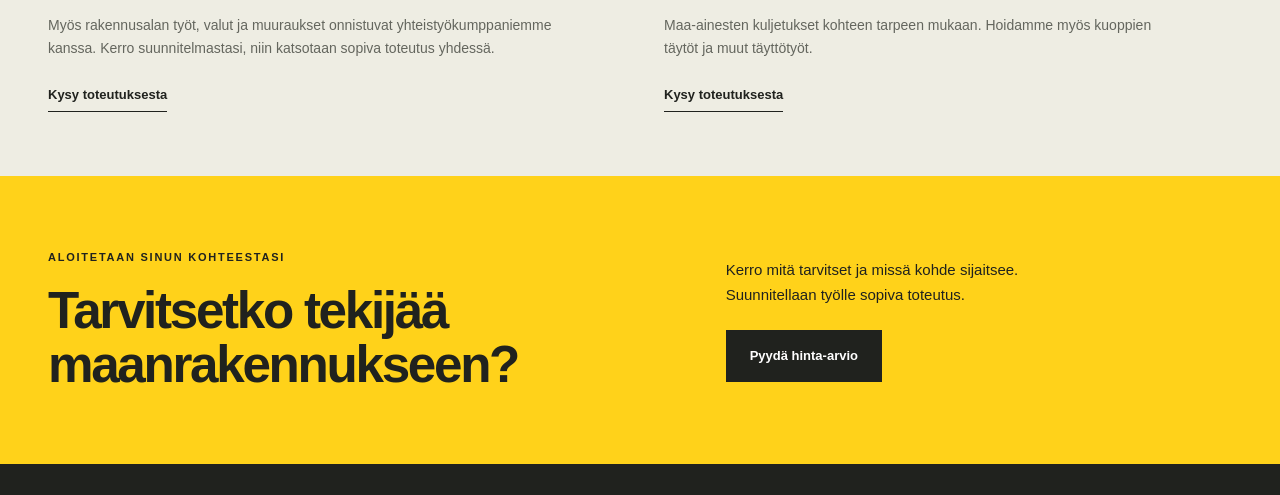
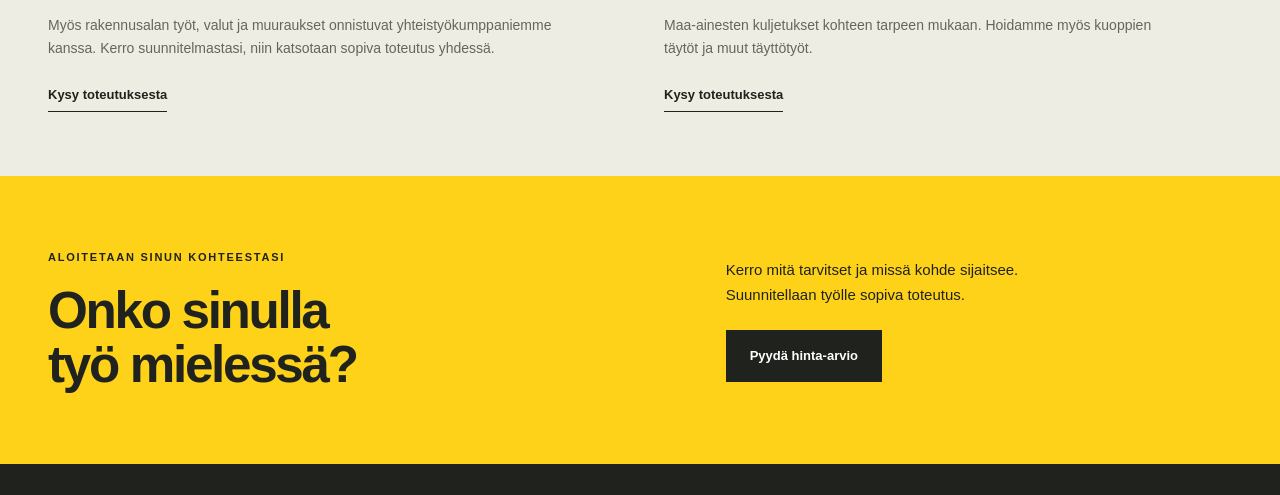
Before and after one commit to haukkaniklas/Heinolannleka, a plain HTML site: page palvelut.html in a window 1280 px wide. Shown: the part 3257-3752 px from the top of the page. Drawn offline with Linux system fonts and the light colour scheme.

Commit message:
Update palvelut.html

```diff
--- a/palvelut.html
+++ b/palvelut.html
@@ -151,7 +151,7 @@
         <div class="container">
           <div>
             <p class="eyebrow">ALOITETAAN SINUN KOHTEESTASI</p>
-            <h2>Tarvitsetko tekijää<br>maanrakennukseen?</h2>
+            <h2>Onko sinulla<br>työ mielessä?</h2>
           </div>
           <div>
             <p>Kerro mitä tarvitset ja missä kohde sijaitsee.<br>Suunnitellaan työlle sopiva toteutus.</p>
```
